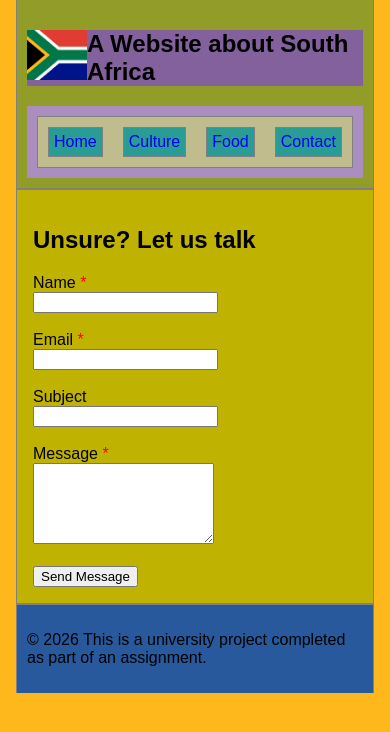
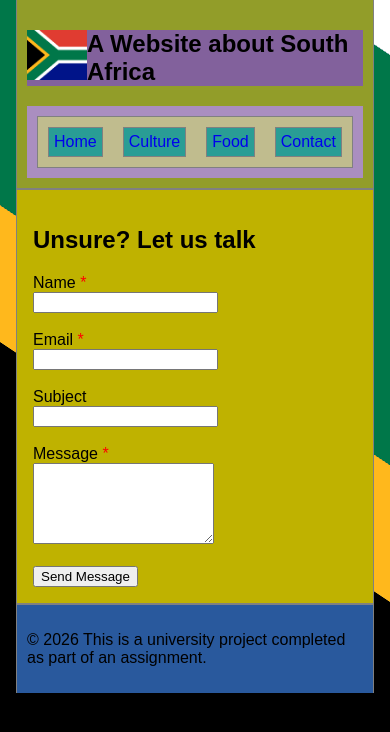
Before and after one commit to ethanTylerNaude/webproject, a plain HTML site: page contact.html in a window 390 px wide. Drawn offline with Linux system fonts and the light colour scheme.

```diff
--- a/contact.html
+++ b/contact.html
@@ -1,6 +1,7 @@
 <!DOCTYPE html>
 <!--Written :-28/01/2026-->
 <html lang="en">
+
 <head>
   <meta charset="UTF-8">
   <meta name="viewport" content="width=device-width, initial-scale=1.0">
@@ -11,9 +12,15 @@
   <!-- This is the website favicon (tab image)-->
   <link rel="icon" type="image/x-icon" href="/images/flag.png" />
   <style>
-        body{background-color: #FFB81C;} /*Background colour represents colour of flag*/
+    body {
+      background-image: url("images/flag.png");
+      background-color: #FFB81C;
+    }
+
+    /*Background colour represents colour of flag*/
   </style>
 </head>
+
 <body>
   <!-- Header Section-->
   <header>
@@ -74,4 +81,5 @@
 
   </footer>
 </body>
+
 </html>
--- a/styles/style.css
+++ b/styles/style.css
@@ -97,3 +97,5 @@
 }
 
 /* Contact content end ------------------------*/
+
+/* video */
```
Also changed, not shown: culture.html (+1 -0 lines), food.html (+7 -1 lines), index.html (+15 -17 lines). Lines whose indentation alone changed are shown as unchanged.
